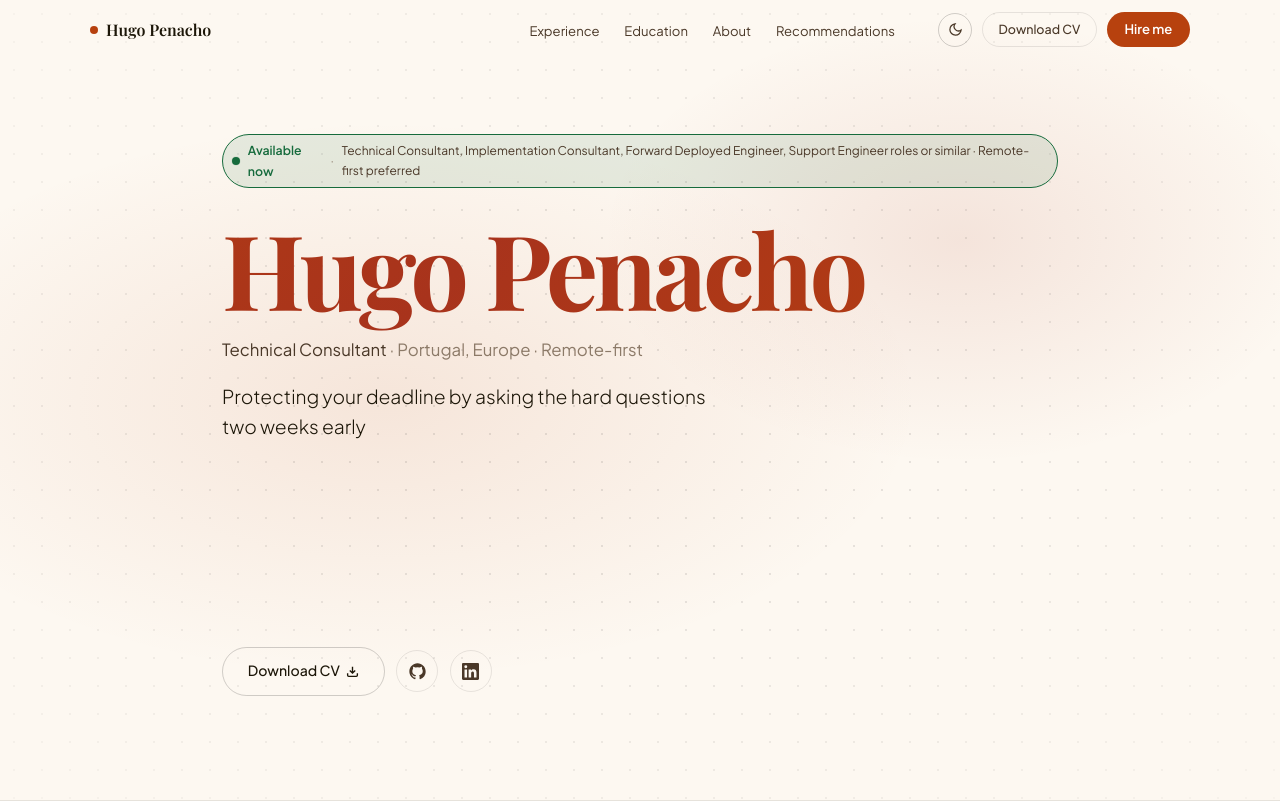
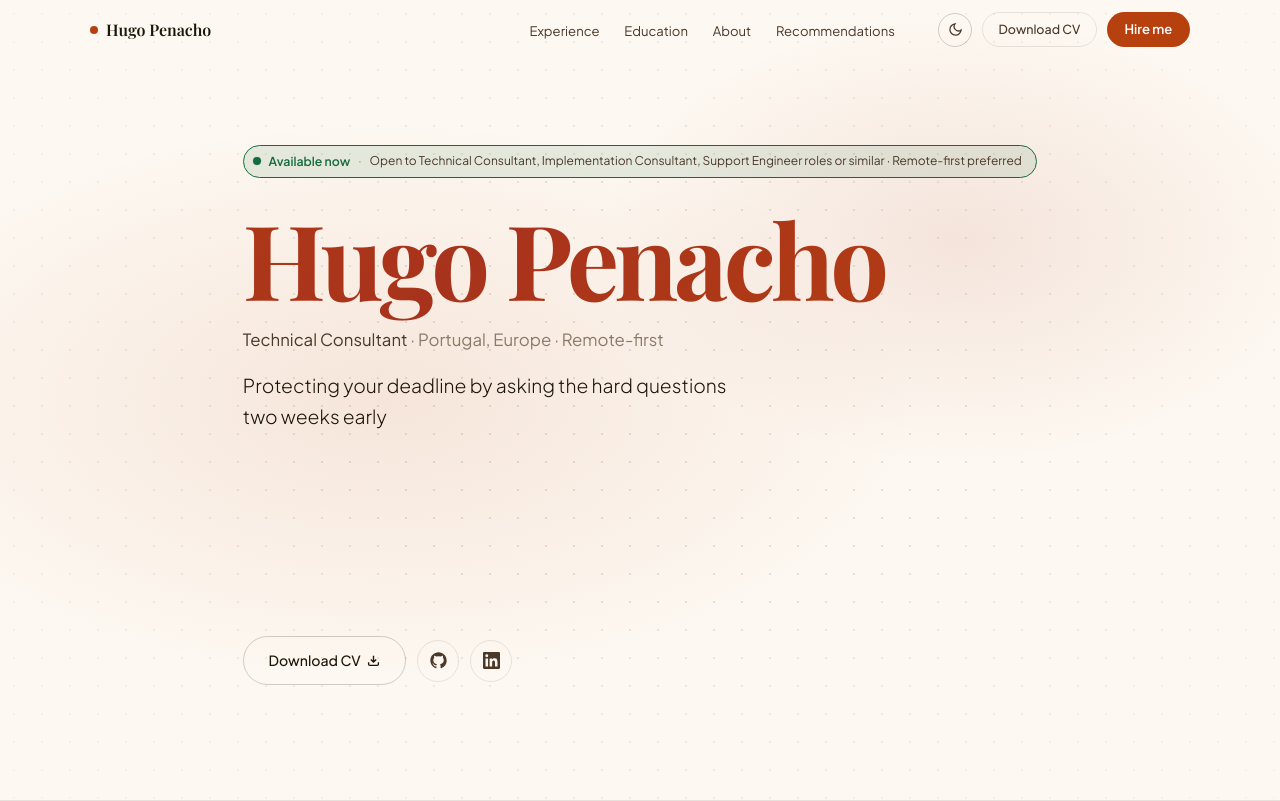
Before and after one commit to hpenacho/portfolio-website, a Next.js app: page / in a window 1280 px wide. Shown: the top 801 px of the page. Built offline with nearby package versions, Linux system fonts and the light colour scheme; a web font is replaced by a local one.

Commit message:
Revised section text available note

```diff
--- a/data/content.js
+++ b/data/content.js
@@ -12,7 +12,7 @@ export const person = {
   cvUrl:          '/hugo-penacho-cv.pdf',
   available:      true,
   availableLabel: 'Available now',
-  availableNote:  'Technical Consultant, Implementation Consultant, Forward Deployed Engineer, Support Engineer roles or similar · Remote-first preferred',
+  availableNote:  'Open to Technical Consultant, Implementation Consultant, Support Engineer roles or similar · Remote-first preferred',
   tagline:        `Protecting your deadline by asking the hard questions two weeks early`,
   about:          `I started as a web developer at Siemens, building internal web apps / tools and talking directly to clients to figure out what they actually needed. That second part — understanding what people need — turned out to be what I was most interested in.
 
```
